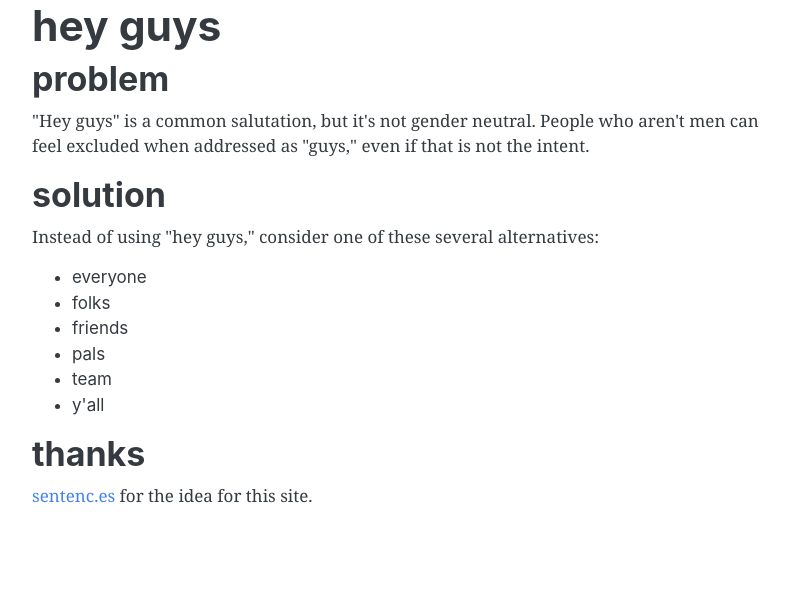
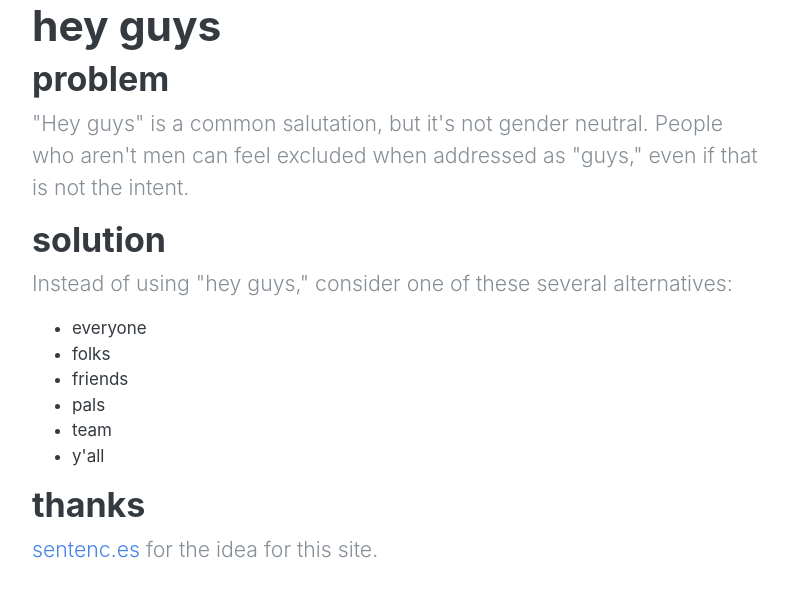
Before and after one commit to williln/heyguys.cc, a Jekyll site: the page built from index.md, in a window 1280 px wide. Shown: the top 597 px of the page, without its empty margins (53-843 px from the left). Built offline with Jekyll 4.4.1, drawn with Linux system fonts in a browser that asks for light colours; nearby versions of some CDN libraries.

Commit message:
:pencil: edit css classes

```diff
--- a/index.md
+++ b/index.md
@@ -11,9 +11,9 @@ layout: default
       <div class="col-lg-8 col-md-7 col-sm-6">
         <h1>hey guys</h1>
         <h2>problem</h2>
-        <p>"Hey guys" is a common salutation, but it's not gender neutral. People who aren't men can feel excluded when addressed as "guys," even if that is not the intent.</p>
+        <p class="lead">"Hey guys" is a common salutation, but it's not gender neutral. People who aren't men can feel excluded when addressed as "guys," even if that is not the intent.</p>
         <h2>solution</h2>
-        <p>Instead of using "hey guys," consider one of these several alternatives:</p>
+        <p class="lead">Instead of using "hey guys," consider one of these several alternatives:</p>
         <ul>
           <li>everyone</li>
           <li>folks</li>
@@ -23,7 +23,7 @@ layout: default
           <li>y'all</li>
         </ul>
         <h2>thanks</h2>
-        <p><a href="http://sentenc.es/">sentenc.es</a> for the idea for this site.</p>
+        <p class="lead"><a href="http://sentenc.es/">sentenc.es</a> for the idea for this site.</p>
       </div>
     </div>
   </div>
```
